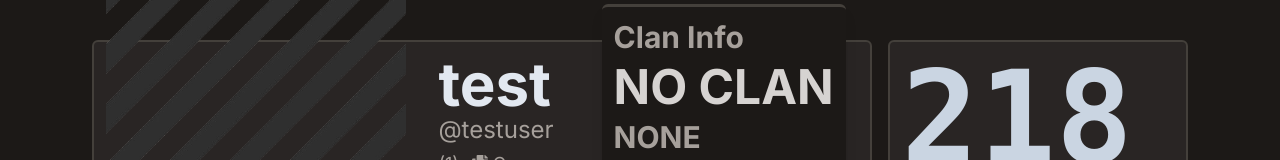
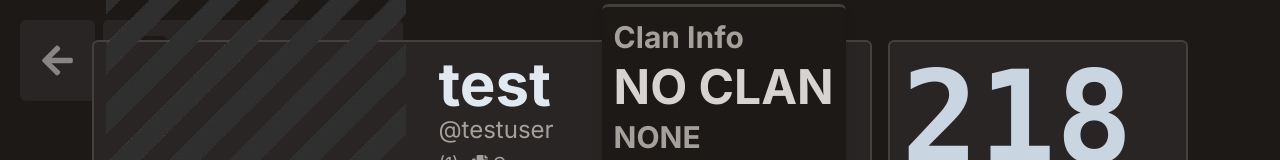
Before and after one commit to hamtsu/combat-surf-web, a Next.js app: page /player/1 in a window 1280 px wide. Shown: the top 160 px of the page. Built offline with nearby package versions, Linux system fonts and the light colour scheme; no server answers.

Commit message:
add: header to profile page

```diff
--- a/src/app/player/[slug]/page.tsx
+++ b/src/app/player/[slug]/page.tsx
@@ -1,10 +1,13 @@
 "use client";
 
+import Button from "@/components/Button";
 import InventoryPanel from "@/components/Profile/InventoryPanel";
 import PlayerHeader from "@/components/Profile/PlayerHeader";
 import StatisticPanel from "@/components/StatisticPanel";
+import Tooltip from "@/components/Tooltip";
+import { useRouter } from "next/navigation";
 import { use, useEffect, useState } from "react";
-import { FaSkull, FaTrophy } from "react-icons/fa";
+import { FaArrowLeft, FaSkull, FaTrophy, FaUser } from "react-icons/fa";
 
 export default function Page({
   params,
@@ -12,6 +15,7 @@
   params: Promise<{ slug: string }>;
 }) {
   const { slug } = use(params);
+  const router = useRouter();
 
   const [userInfo, setUserInfo] = useState<any>(null);
 
@@ -36,12 +40,59 @@
   if (userInfo === null) {
     return (
       <div className="flex bg-stone-900 text-slate-200 flex-col items-center justify-center w-full h-full p-4">
+        <div className="absolute flex gap-2 left-5 top-5">
+          <Tooltip text="Go back" position="bottom">
+            <Button
+              onClick={() => router.back()}
+              className="px-5 h-full py-3 flex bg-stone-800 hover:bg-teal-500-600 hover:text-stone-200 transition-colors rounded-lg text-stone-200/50 group"
+            >
+              <FaArrowLeft
+                size={35}
+                className="group-hover:animate-bounce-right"
+              />
+            </Button>
+          </Tooltip>
+
+          <div className="flex gap-4 bg-stone-800 rounded-md">
+            <div className="flex items-center justify-between text-2xl p-4 gap-4 bg-stone-800 rounded-md">
+              <div className="rounded-md bg-stone-900 p-3">
+                <FaUser size={25} className="fill-stone-600 " />
+              </div>
+              <h1 className="text-stone-400 font-bold">Viewing profile</h1>
+            </div>
+          </div>
+        </div>
         <h1 className="text-2xl font-bold">Loading...</h1>
       </div>
     );
   } else {
     return (
       <div className="overflow-y-scroll flex bg-stone-900 text-slate-200 flex-col items-center justify-center w-full h-full p-4 gap-9">
+        <div className="absolute flex gap-2 left-5 top-5">
+          <Tooltip text="Go back" position="bottom">
+            <Button
+              onClick={() => router.back()}
+              className="px-5 h-full py-3 flex bg-stone-800 hover:bg-teal-500-600 hover:text-stone-200 transition-colors rounded-lg text-stone-200/50 group"
+            >
+              <FaArrowLeft
+                size={35}
+                className="group-hover:animate-bounce-right"
+              />
+            </Button>
+          </Tooltip>
+
+          <div className="flex gap-4 bg-stone-800 rounded-md">
+            <div className="flex items-center justify-between text-2xl p-4 gap-4 bg-stone-800 rounded-md">
+              <div className="rounded-md bg-stone-900 p-3">
+                <FaUser size={25} className="fill-stone-600 " />
+              </div>
+              <h1 className="text-stone-400 font-bold">
+                Viewing <b>{userInfo.username}</b>
+              </h1>
+            </div>
+          </div>
+        </div>
+
         <PlayerHeader userInfo={userInfo} />
 
         <div className="flex md:flex-row flex-col gap-5 items-bottom md:mt-8 lg:mt-2">
```
